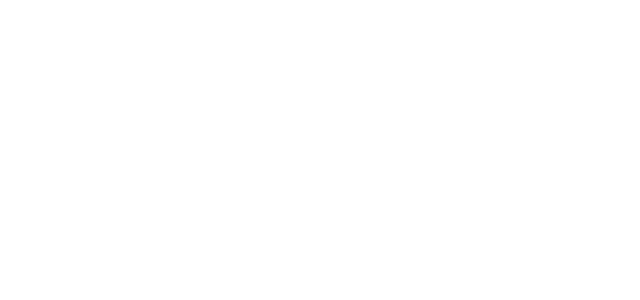
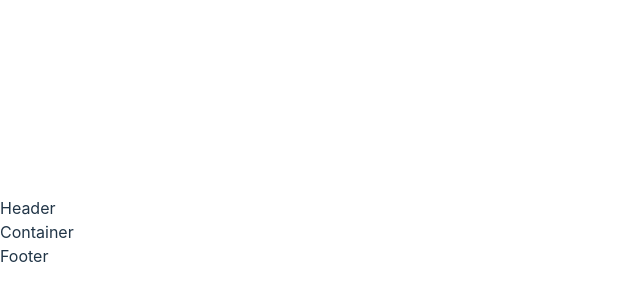
Before and after one commit to ejkim000/healthy-cooking-app, a React (Vite) app: page / in a window 1280 px wide. Shown: the part 168-468 px from the top of the page, without its empty margins (0-640 px from the left). Built offline with nearby package versions, Linux system fonts and the light colour scheme.

Commit message:
add container component

```diff
--- a/src/App.jsx
+++ b/src/App.jsx
@@ -1,10 +1,15 @@
+import Container from "./components/Container"
+import Footer from "./components/Footer"
+import Header from "./components/Header"
 
 
 function App() {
 
   return (
     <>
-
+      <Header />
+      <Container />
+      <Footer />
     </>
   )
 }
--- /dev/null
+++ b/src/components/Container.jsx
@@ -0,0 +1,9 @@
+import React from 'react'
+
+function Container() {
+  return (
+    <div>Container</div>
+  )
+}
+
+export default Container
```
